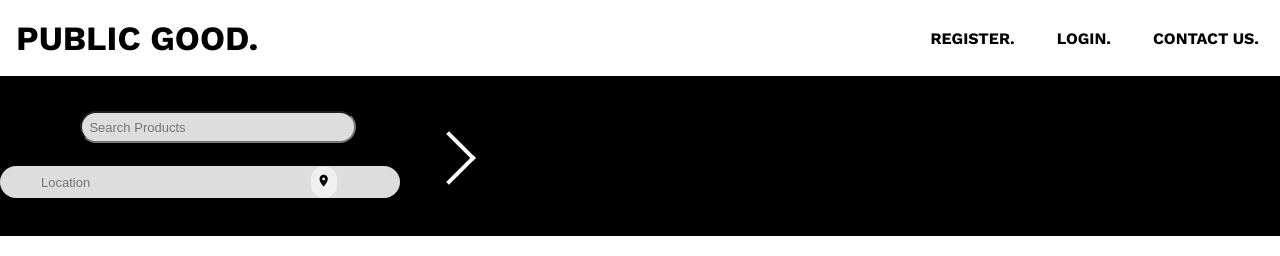
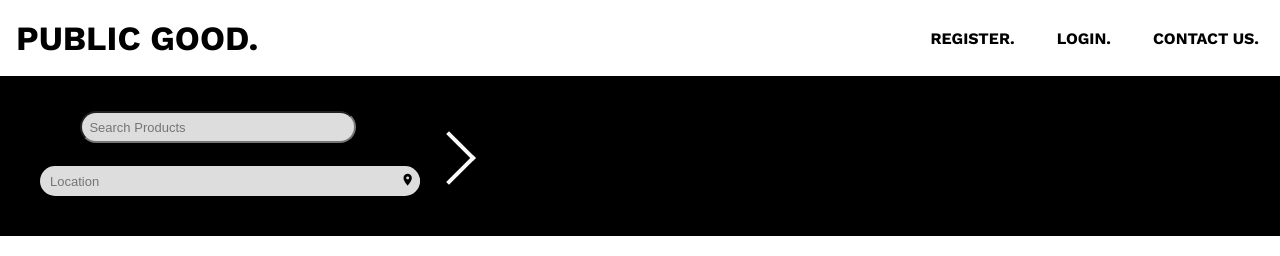
Before and after one commit to yinggoings/public-good-front-end, a React (Create React App) app: page / in a window 1280 px wide. Shown: the top 256 px of the page. Built offline with nearby package versions, Linux system fonts and the light colour scheme; no server answers.

Commit message:
she looking better

```diff
--- a/src/App.css
+++ b/src/App.css
@@ -78,11 +78,11 @@
   width: 21.5vw;
   margin-left: 36px;
   padding: 0px;
-  color: rgb(99, 96, 96);
-  background-color: #DDD;
+  /* color: rgb(99, 96, 96);
+  background-color: #DDD; */
   align-content: center;
   text-align: left;
-  text-indent: 5px;
+  /* text-indent: 5px; */
   border-radius: 50px;
   font-size: calc(5px + 1vmin);
 }
@@ -207,88 +207,59 @@ button img {
   }
 
   .drop-pin {
-    /* position: absolute;
-    right: 0;
-    display: inline-block;
-    display: flex;
-    margin-left: auto;
-    top : 5px */
-    /* position: absolute;
-    top: 0;
-    right: 0px; */
-    /* z-index: 2;
-    border: none; */
-    /* top: 2px;
-    height: 30px; */
-    /* cursor: pointer; */
-    /* transform: translateX(2px); */
-
-    /* position: absolute; */
-    /* right: 3px;
-    top: 3px; */
-    /* bottom: 3px; */
-    /* border: 0;
-    outline: none;
-    margin: 0;
-    padding: 0 10px;
-    border-radius: 100px;
-    /* z-index: 2; */
-
-    /* height: 54px;
-    width: 94px; */
-    /* text-transform: uppercase; */
     border-style: none;
     border-radius: 50px;
     cursor: pointer;
     outline: none;
-
+    background-color: #DDD;
   }
 
   .location-container input {
-    /* width: 100%;  */
-    /* border: 1px solid #ccc;  */
-    /* padding: 10px 100px 10px 20px;  */
-    /* line-height: 1;
+    border: 1px solid #ccc;
+    line-height: 1;
     box-sizing: border-box;
-    outline: none; */
-
-    /* width: 100%;
-    height: 54px;  */
     background: none;
     border: 0;
     padding: 0;
-    outline: none;
+    outline: none ;
   }
 
   .location-container {
-    /* position: relative; */
-    /* display: flex;
-    justify-content: center; */
-    /* width: 300px; */
-
-    /* display: flex; */
-    /* justify-content: space-between; */
-
+    position: relative;
+    width: 420px;
     display: flex;
-    /* width: 500px;
-    padding: 4px; */
-    /* padding-left: 20px;
-    justify-content: center;
+    margin-left: 40px;
+    justify-content: space-between;
     align-items: center;
-    /* margin: auto; */
-    border-radius: 50px;
+    border-radius:20px;
     color: rgb(99, 96, 96);
     background-color: #DDD;
+    width: 95%;
+    /* outline: 5px auto -webkit-focus-ring-color;
+    -webkit-focus-ring-color: rgb(94, 158, 214) */
   }
 
+  /* .location-container :focus {
+    outline: 5px auto -webkit-focus-ring-color;
+    -webkit-focus-ring-color: rgb(94, 158, 214)
+  } */
 
-  /* .address-input {
+  .address-input {
     margin: 0px;
-    padding: 0px;
+    margin-left: 10px;
     width: 100%;
-    outline: none;
     width: 300px;
     position: relative;
     height: 30px;
     border-radius: 5px;
-  }  */
+  }
+
+  /* .address-input {
+    outline: 5px auto -webkit-focus-ring-color;
+    -webkit-focus-ring-color: rgb(94, 158, 214)
+  } */
+
+  /* .location-container.address-input:focus {
+    outline: 5px auto -webkit-focus-ring-color;
+    -webkit-focus-ring-color: rgb(94, 158, 214);
+  } */
```
